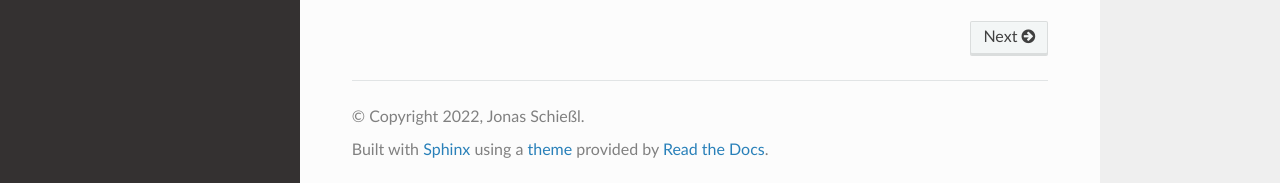
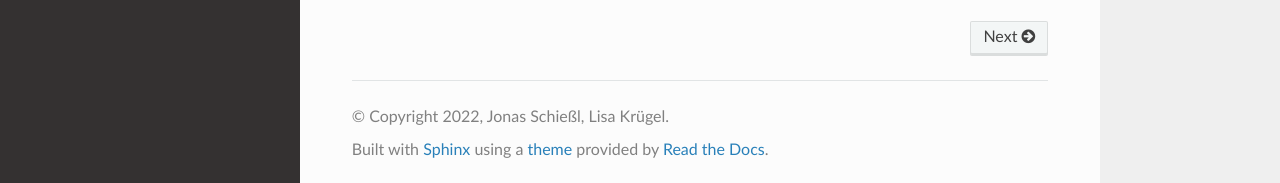
Before and after one commit to nMPyC/nmpyc, a Sphinx documentation site: the page built from docs/source/index.rst, in a window 1280 px wide and 1223 px high. Shown: the part 1037-1220 px from the top of the window. Built offline with Sphinx 7.4.7 and the Read the Docs theme 2.0.0, drawn with Linux system fonts in a browser that asks for light colours.

Commit message:
Update conf.py

```diff
--- a/docs/source/conf.py
+++ b/docs/source/conf.py
@@ -6,8 +6,8 @@ sys.path.insert(0, os.path.abspath('./'))
 # -- Project information -----------------------------------------------------
 
 project = 'nMPyC'
-copyright = '2022, Jonas Schießl'
-author = 'Jonas Schießl'
+copyright = '2022, Jonas Schießl, Lisa Krügel'
+author = 'Jonas Schießl, Lisa Krügel'
 
 version = '1.0.0'
 release = '1.0.0'
```
